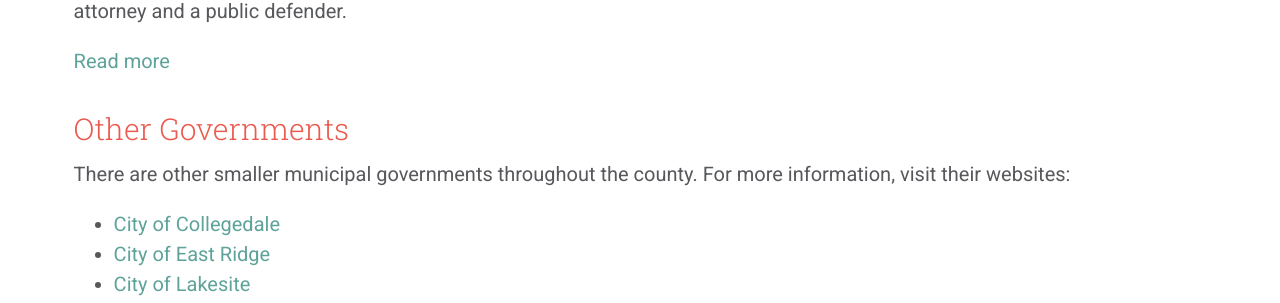
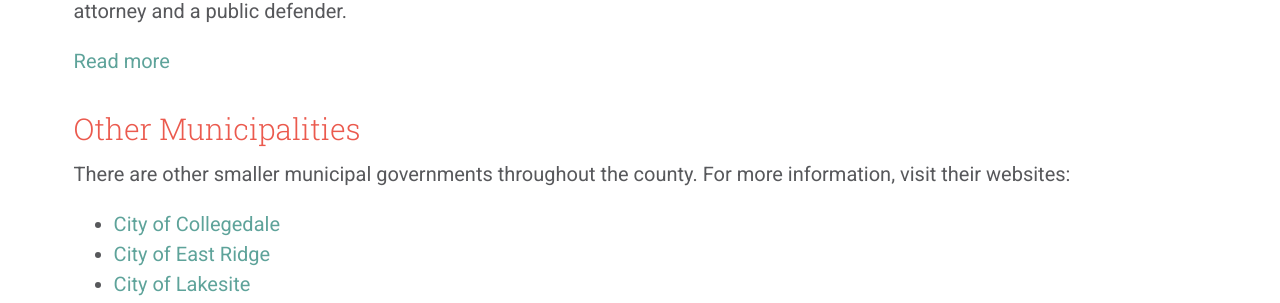
Before and after one commit to chattizen/citizens-handbook, a Jekyll site: the page built from index.html, in a window 1280 px wide. Shown: the part 968-1271 px from the top of the page. Built offline with Jekyll 4.4.1, drawn with Linux system fonts in a browser that asks for light colours; nearby versions of some CDN libraries; comment, search, counter and statistics services are not loaded.

Commit message:
Update index.html

```diff
--- a/index.html
+++ b/index.html
@@ -31,7 +31,7 @@
 
   <p><a href="./judicial/">Read more</a></p>
 
-  <h2>Other Governments</h2>
+  <h2>Other Municipalities</h2>
 
   <p>There are other smaller municipal governments throughout the county. For more information, visit their websites:</p>
 
```
